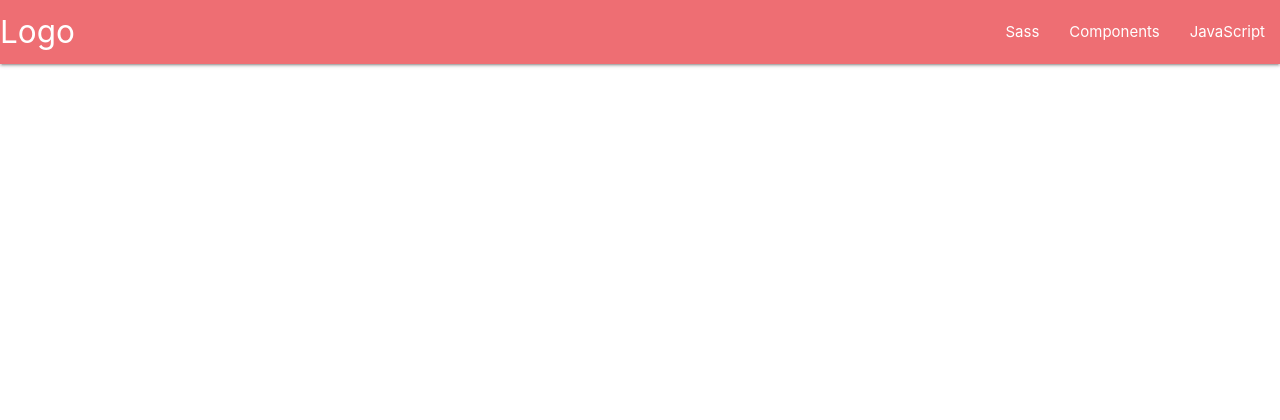
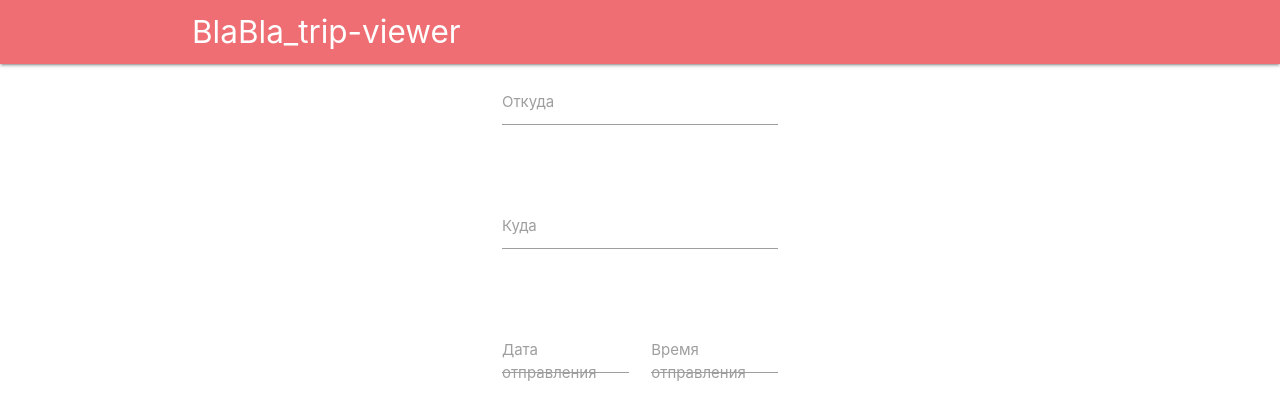
Before and after one commit to tlmnnk/blabla_trip-viewer, a website built with webpack: page src/index.html in a window 1280 px wide. Built offline with nearby package versions, Linux system fonts and the light colour scheme.

Commit message:
feat: add form section, date time pickers, fixed webpack devserver

```diff
--- a/src/index.html
+++ b/src/index.html
@@ -7,15 +7,62 @@
     <title>Document</title>
 </head>
 <body>
+
     <nav>
-        <div class="nav-wrapper">
-          <a href="#" class="brand-logo">Logo</a>
-          <ul id="nav-mobile" class="right hide-on-med-and-down">
-            <li><a href="sass.html">Sass</a></li>
-            <li><a href="badges.html">Components</a></li>
-            <li><a href="collapsible.html">JavaScript</a></li>
-          </ul>
+      <div class="nav-wrapper">
+        <div class="container">
+          <a href="#" class="brand-logo">BlaBla_trip-viewer</a>
         </div>
-      </nav>
+      </div>
+    </nav>
+
+    <div class="form-section">
+      <div class="container">
+        <form name="locationControls">
+        <div class="row">
+          <div class="col s4 offset-s4">
+            <div class="row">
+              <div class="input-field col s12">
+                <input type="text" id="autocomplete-origin" class="autocomplete">
+                <label for="autocomplete-origin">Откуда</label>
+              </div>
+            </div>
+          </div>
+        </div>
+        <div class="row">
+          <div class="col s4 offset-s4">
+            <div class="row">
+              <div class="input-field col s12">
+                <input type="text" id="autocomplete-dest" class="autocomplete">
+                <label for="autocomplete-dest">Куда</label>
+              </div>
+            </div>
+          </div>
+        </div>
+        <div class="row">
+          <div class="col s2 offset-s4">
+            <div class="input-field">
+              <input
+                type="text"
+                class="datepicker"
+                id='datepicker-depart'>
+                <label for="datepicker-depart">Дата отправления</label>
+            </div>
+          </div>
+          <div class="col s2">
+            <div class="input-field">
+              <input
+                type="text"
+                class="timepicker"
+                id='timepicker-depart'>
+                <label for="timepicker-depart">Время отправления</label>
+            </div>
+          </div>
+        </div>
+      </form>
+      </div>
+    </div>
+
+
 </body>
 </html>
--- a/src/js/plugins/index.js
+++ b/src/js/plugins/index.js
@@ -1 +1,32 @@
 import './materialize';
+
+
+// init autocomplete
+const autocomplete = document.querySelectorAll('.autocomplete');
+M.Autocomplete.init(autocomplete);
+
+export function getAutocompleteInstance(elem) {
+    return M.Autocomplete.getInstance(elem);
+}
+
+//init datepicker
+const datepicker = document.querySelector('.datepicker');
+M.Datepicker.init(datepicker, {
+    showClearBtn: true,
+    format: 'yyyy-mm-dd'
+});
+
+export function getDatepickerInstance(elem) {
+    return M.Datepicker.getInstance(elem);
+}
+
+//init timepicker
+var elems = document.querySelectorAll('.timepicker');
+M.Timepicker.init(elems, {
+    defaultTime: 'now',
+    twelveHour: false
+});
+
+export function getTimepickerInstance(elem) {
+    return M.Timepicker.getInstance(elem);
+}
--- a/webpack.config.js
+++ b/webpack.config.js
@@ -64,6 +64,6 @@ module.exports = {
         historyApiFallback: true,
         noInfo: false,
         stats: 'minimal',
-        hot: true,
+
       },
 };
```
